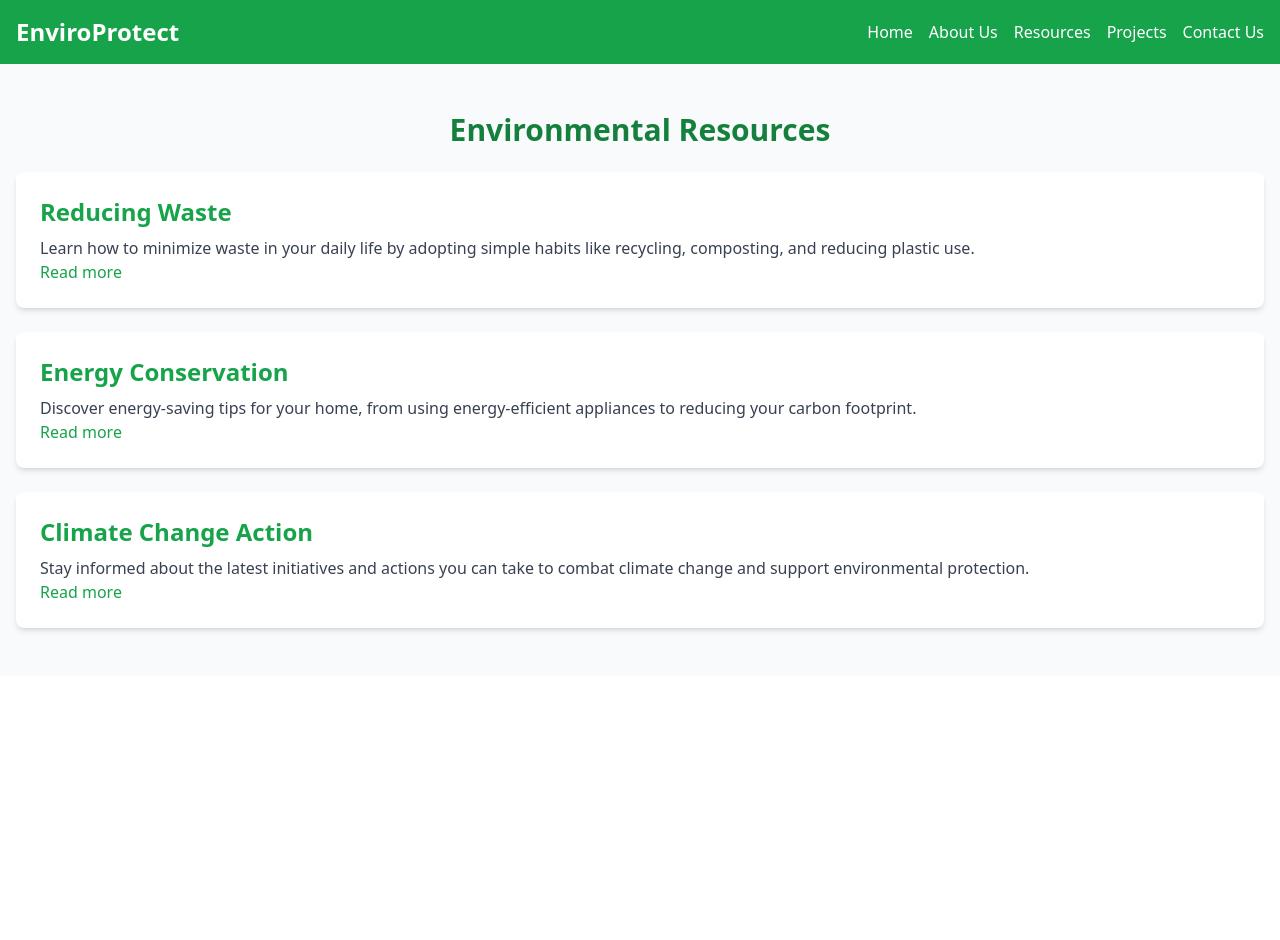
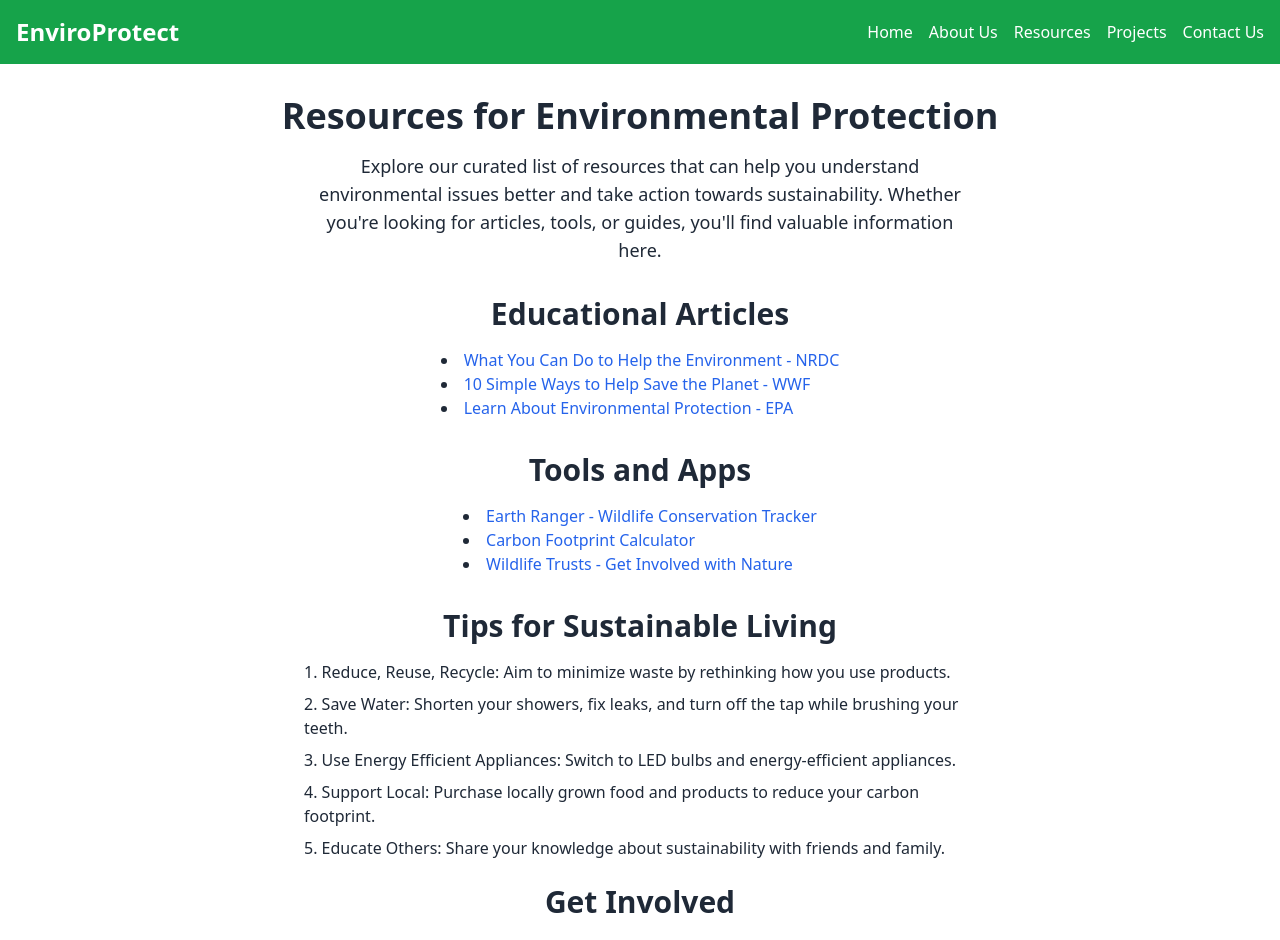
Before and after one commit to MishSoft/environmental-protection, a React (Vite) app: page /resources in a window 1280 px wide. Shown: the top 940 px of the page. Before the commit the page ends 800 px from the top, so only its background shows below. Built offline with nearby package versions, Linux system fonts and the light colour scheme.

Commit message:
Enhance Resources page with detailed information and resources

```diff
--- a/src/pages/Resources.tsx
+++ b/src/pages/Resources.tsx
@@ -3,72 +3,130 @@ import React from "react";
 
 const Resources: React.FC = () => {
   return (
-    <section className="bg-gray-50 py-12">
-      <div className="container mx-auto px-4">
-        {/* Resources Section Heading */}
-        <h2 className="text-3xl font-bold text-green-700 mb-6 text-center">
-          Environmental Resources
-        </h2>
+    <div className="resources bg-white text-gray-800 min-h-screen flex flex-col items-center justify-center p-8">
+      <h1 className="text-4xl font-bold mb-4 text-center">
+        Resources for Environmental Protection
+      </h1>
+      <p className="mb-8 text-lg text-center max-w-2xl">
+        Explore our curated list of resources that can help you understand
+        environmental issues better and take action towards sustainability.
+        Whether you're looking for articles, tools, or guides, you'll find
+        valuable information here.
+      </p>
 
-        {/* Resources List */}
-        <div className="space-y-6">
-          <div className="bg-white p-6 rounded-lg shadow-md">
-            <h3 className="text-2xl font-semibold text-green-600 mb-2">
-              Reducing Waste
-            </h3>
-            <p className="text-gray-700">
-              Learn how to minimize waste in your daily life by adopting simple
-              habits like recycling, composting, and reducing plastic use.
-            </p>
-            <a
-              href="https://www.epa.gov/recycle"
-              target="_blank"
-              rel="noopener noreferrer"
-              className="text-green-600 hover:text-green-800"
-            >
-              Read more
-            </a>
-          </div>
+      <h2 className="text-3xl font-semibold mb-4">Educational Articles</h2>
+      <ul className="list-disc list-inside mb-8 max-w-2xl">
+        <li>
+          <a
+            href="https://www.nrdc.org/stories/what-you-can-do-help-environment"
+            className="text-blue-600 hover:underline"
+            target="_blank"
+            rel="noopener noreferrer"
+          >
+            What You Can Do to Help the Environment - NRDC
+          </a>
+        </li>
+        <li>
+          <a
+            href="https://www.wwf.org.uk/updates/10-simple-ways-help-save-planet"
+            className="text-blue-600 hover:underline"
+            target="_blank"
+            rel="noopener noreferrer"
+          >
+            10 Simple Ways to Help Save the Planet - WWF
+          </a>
+        </li>
+        <li>
+          <a
+            href="https://www.epa.gov/learn-epa/learn-about-environmental-protection"
+            className="text-blue-600 hover:underline"
+            target="_blank"
+            rel="noopener noreferrer"
+          >
+            Learn About Environmental Protection - EPA
+          </a>
+        </li>
+      </ul>
 
-          <div className="bg-white p-6 rounded-lg shadow-md">
-            <h3 className="text-2xl font-semibold text-green-600 mb-2">
-              Energy Conservation
-            </h3>
-            <p className="text-gray-700">
-              Discover energy-saving tips for your home, from using
-              energy-efficient appliances to reducing your carbon footprint.
-            </p>
-            <a
-              href="https://www.energy.gov/energysaver"
-              target="_blank"
-              rel="noopener noreferrer"
-              className="text-green-600 hover:text-green-800"
-            >
-              Read more
-            </a>
-          </div>
+      <h2 className="text-3xl font-semibold mb-4">Tools and Apps</h2>
+      <ul className="list-disc list-inside mb-8 max-w-2xl">
+        <li>
+          <a
+            href="https://www.earthranger.com/"
+            className="text-blue-600 hover:underline"
+            target="_blank"
+            rel="noopener noreferrer"
+          >
+            Earth Ranger - Wildlife Conservation Tracker
+          </a>
+        </li>
+        <li>
+          <a
+            href="https://www.carbonfootprint.com/calculator.aspx"
+            className="text-blue-600 hover:underline"
+            target="_blank"
+            rel="noopener noreferrer"
+          >
+            Carbon Footprint Calculator
+          </a>
+        </li>
+        <li>
+          <a
+            href="https://www.wildlifetrusts.org"
+            className="text-blue-600 hover:underline"
+            target="_blank"
+            rel="noopener noreferrer"
+          >
+            Wildlife Trusts - Get Involved with Nature
+          </a>
+        </li>
+      </ul>
 
-          <div className="bg-white p-6 rounded-lg shadow-md">
-            <h3 className="text-2xl font-semibold text-green-600 mb-2">
-              Climate Change Action
-            </h3>
-            <p className="text-gray-700">
-              Stay informed about the latest initiatives and actions you can
-              take to combat climate change and support environmental
-              protection.
-            </p>
-            <a
-              href="https://www.un.org/en/climatechange"
-              target="_blank"
-              rel="noopener noreferrer"
-              className="text-green-600 hover:text-green-800"
-            >
-              Read more
-            </a>
-          </div>
-        </div>
+      <h2 className="text-3xl font-semibold mb-4">
+        Tips for Sustainable Living
+      </h2>
+      <div className="max-w-2xl mb-4">
+        <p className="mb-2">
+          1. Reduce, Reuse, Recycle: Aim to minimize waste by rethinking how you
+          use products.
+        </p>
+        <p className="mb-2">
+          2. Save Water: Shorten your showers, fix leaks, and turn off the tap
+          while brushing your teeth.
+        </p>
+        <p className="mb-2">
+          3. Use Energy Efficient Appliances: Switch to LED bulbs and
+          energy-efficient appliances.
+        </p>
+        <p className="mb-2">
+          4. Support Local: Purchase locally grown food and products to reduce
+          your carbon footprint.
+        </p>
+        <p className="mb-2">
+          5. Educate Others: Share your knowledge about sustainability with
+          friends and family.
+        </p>
       </div>
-    </section>
+
+      <h2 className="text-3xl font-semibold mb-4">Get Involved</h2>
+      <p className="mb-4 text-center max-w-2xl">
+        Join us in our efforts to protect the environment! Whether you want to
+        volunteer, participate in events, or simply spread awareness, your
+        contribution is invaluable.
+      </p>
+      <a
+        href="/contact"
+        className="bg-blue-500 text-white p-3 rounded-lg hover:bg-blue-600 transition duration-300"
+      >
+        Contact Us
+      </a>
+
+      <footer className="mt-10 text-center">
+        <p className="text-sm text-gray-600">
+          &copy; {new Date().getFullYear()} Eco Guardians. All rights reserved.
+        </p>
+      </footer>
+    </div>
   );
 };
 
```
